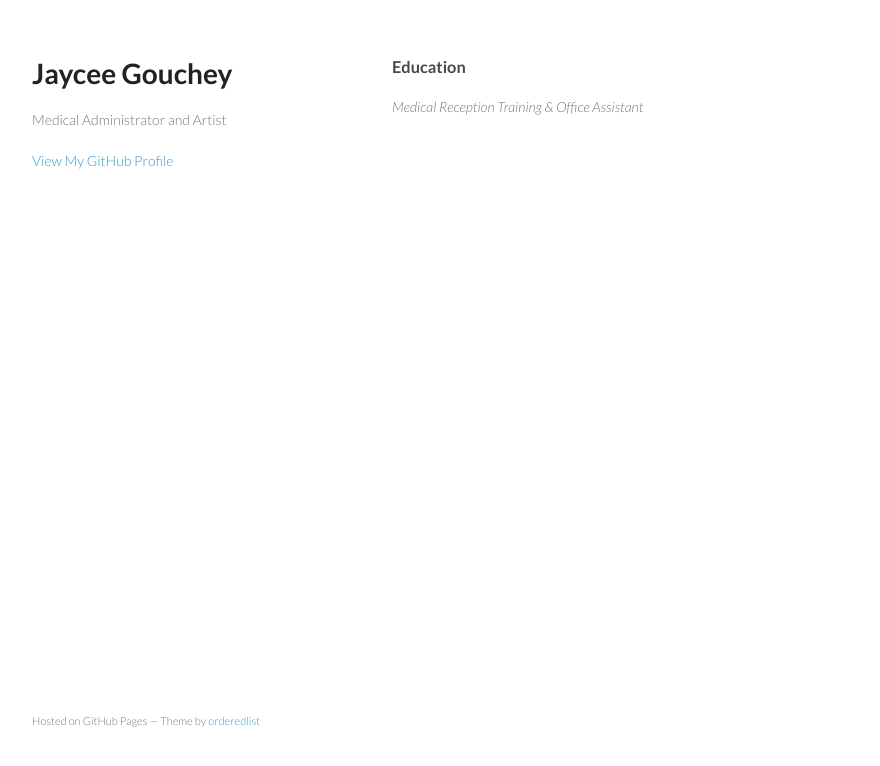
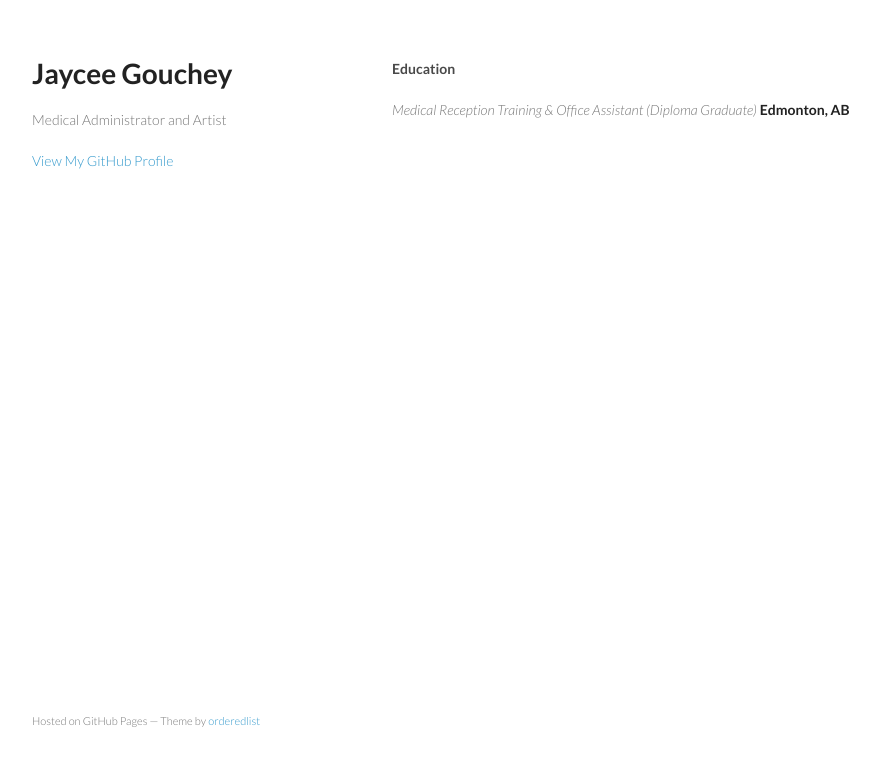
Before and after one commit to Jgucci02/jgucci02.github.io, a plain HTML site: page index.html in a window 1280 px wide. Shown: the whole page, without its empty margins (178-1058 px from the left). Drawn offline with Linux system fonts and the light colour scheme.

Commit message:
Replace master branch with page content via GitHub

```diff
--- a/index.html
+++ b/index.html
@@ -23,10 +23,11 @@
 
       </header>
       <section>
-        <h3>
-<a name="education" class="anchor" href="#education"><span class="octicon octicon-link"></span></a>Education</h3>
+        <h4>
+<a name="education" class="anchor" href="#education"><span class="octicon octicon-link"></span></a>Education</h4>
 
-<p><em>Medical Reception Training &amp; Office Assistant</em></p>
+<p><em>Medical Reception Training &amp; Office Assistant (Diploma Graduate)</em>
+<strong>Edmonton, AB</strong></p>
       </section>
       <footer>
         <p><small>Hosted on GitHub Pages &mdash; Theme by <a href="https://github.com/orderedlist">orderedlist</a></small></p>
--- a/params.json
+++ b/params.json
@@ -1 +1 @@
-{"name":"Jaycee Gouchey","tagline":"Medical Administrator and Artist","body":"### Education\r\n_Medical Reception Training & Office Assistant_","google":"","note":"Don't delete this file! It's used internally to help with page regeneration."}
+{"name":"Jaycee Gouchey","tagline":"Medical Administrator and Artist","body":"#### Education\r\n_Medical Reception Training & Office Assistant (Diploma Graduate)_\r\n**Edmonton, AB**","google":"","note":"Don't delete this file! It's used internally to help with page regeneration."}
```
